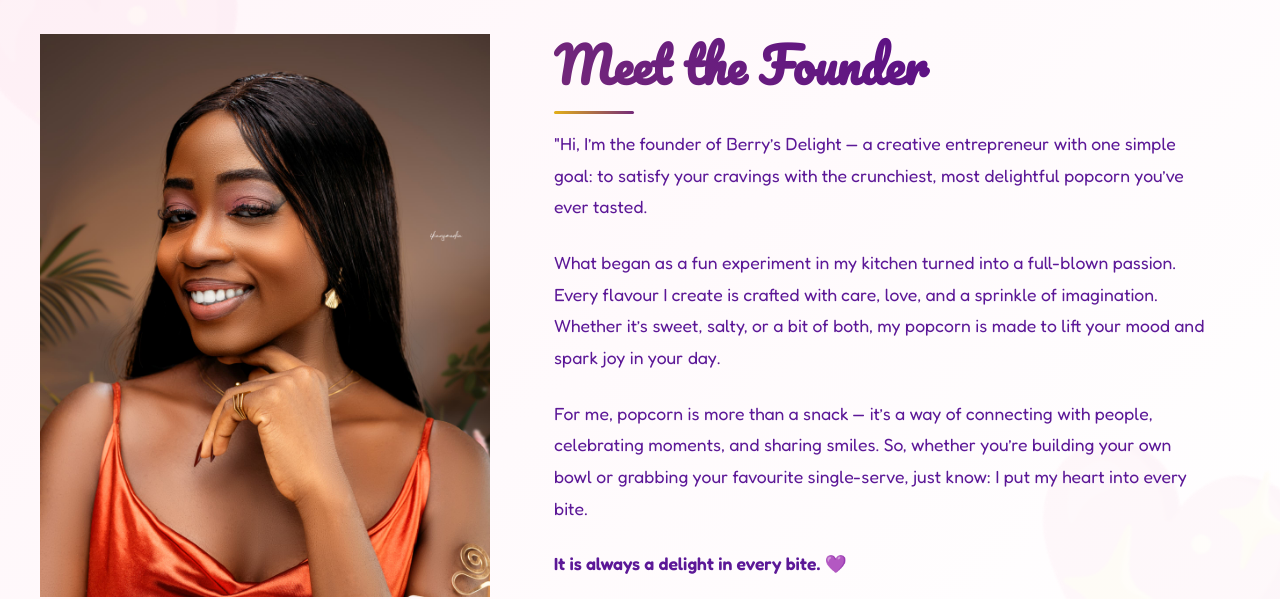
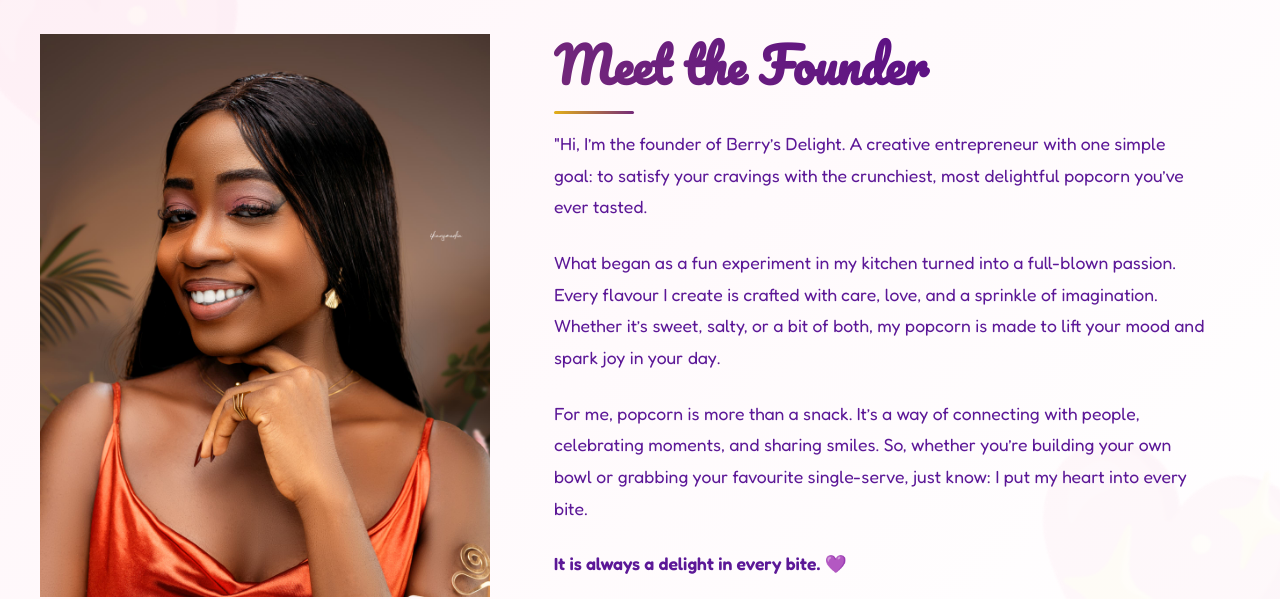
Before and after one commit to DjCeejay/berry, a plain HTML site: page index.html in a window 1280 px wide. Shown: the part 5660-6259 px from the top of the page. Drawn offline with Linux system fonts and the light colour scheme.

Commit message:
Update index.html

```diff
--- a/index.html
+++ b/index.html
@@ -301,13 +301,13 @@
           <div class="founder-text">
             <h2>Meet the Founder</h2>
             <p>
-              "Hi, I’m the founder of Berry’s Delight — a creative entrepreneur with one simple goal: to satisfy your cravings with the crunchiest, most delightful popcorn you’ve ever tasted.
+              "Hi, I’m the founder of Berry’s Delight. A creative entrepreneur with one simple goal: to satisfy your cravings with the crunchiest, most delightful popcorn you’ve ever tasted.
             </p>
             <p>
               What began as a fun experiment in my kitchen turned into a full-blown passion. Every flavour I create is crafted with care, love, and a sprinkle of imagination. Whether it’s sweet, salty, or a bit of both, my popcorn is made to lift your mood and spark joy in your day.
             </p>
             <p>
-              For me, popcorn is more than a snack — it’s a way of connecting with people, celebrating moments, and sharing smiles. So, whether you’re building your own bowl or grabbing your favourite single-serve, just know: I put my heart into every bite.
+              For me, popcorn is more than a snack. It’s a way of connecting with people, celebrating moments, and sharing smiles. So, whether you’re building your own bowl or grabbing your favourite single-serve, just know: I put my heart into every bite.
             </p>
             <p><strong>It is always a delight in every bite.</strong> 💜</p>
           </div>
```
